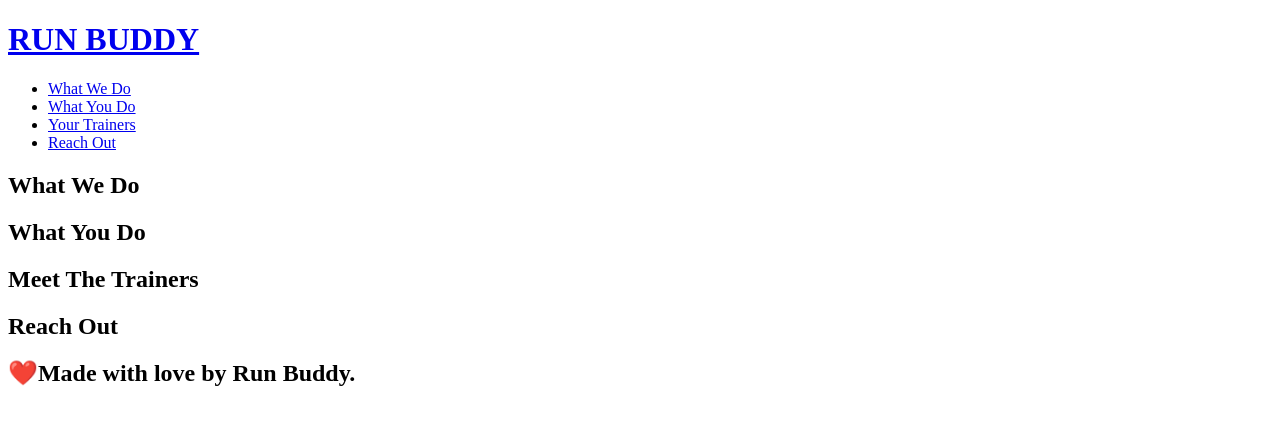
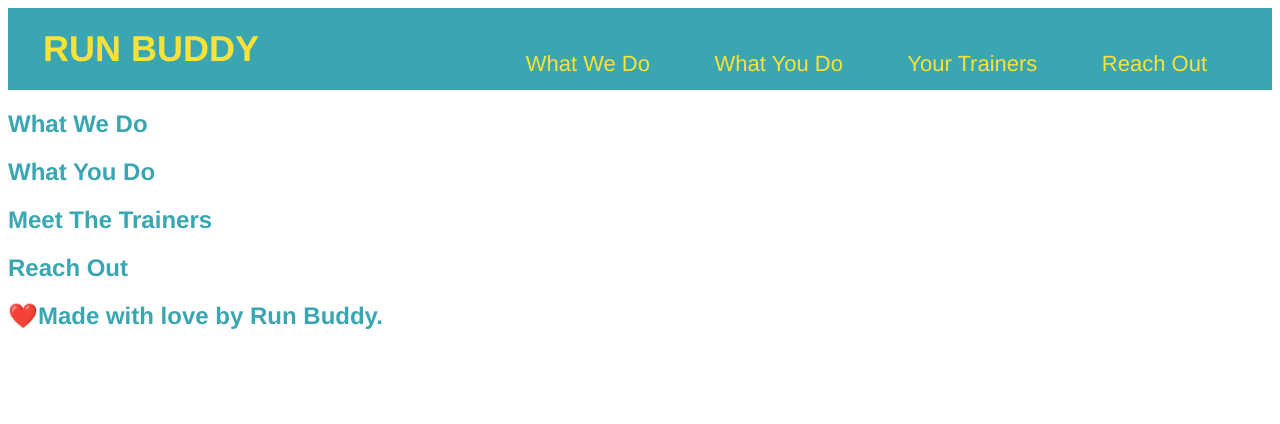
Before and after one commit to catleejs/run-buddy, a plain HTML site: page index.html in a window 1280 px wide. Drawn offline with Linux system fonts and the light colour scheme; files that its build step writes are made by us from their sources.

Commit message:
<changes to CSS>

```diff
--- /dev/null
+++ b/assets/css/style.css
@@ -0,0 +1,41 @@
+body {
+    color: #39a6b2;
+    font-family: Helvetica, Arial, sans-serif;
+}
+header {
+    padding: 20px 35px;
+    background-color: #39a6b2;
+}
+header h1 {
+    font-weight: bold;
+    font-size: 36px;
+    color: #fce138;
+    margin: 0;
+}
+
+header a {
+    color: #fce138;
+}
+header a {
+    text-decoration: none;
+    color: #fce138;
+}
+header nav {
+    float: right;
+    margin: 7px 0;
+}
+header nav ul li {
+    display: inline;
+}
+header nav ul li a {
+    margin: 0 30px;
+    font-weight: lighter;
+    font-size: 22px;
+}
+header h1 {
+    font-weight: bold;
+    font-size: 36px;
+    color: #fce138;
+    margin: 0;
+    display: inline;
+}
```
Also changed, not shown: index.html (+0 -3 lines), style.css (deleted).
